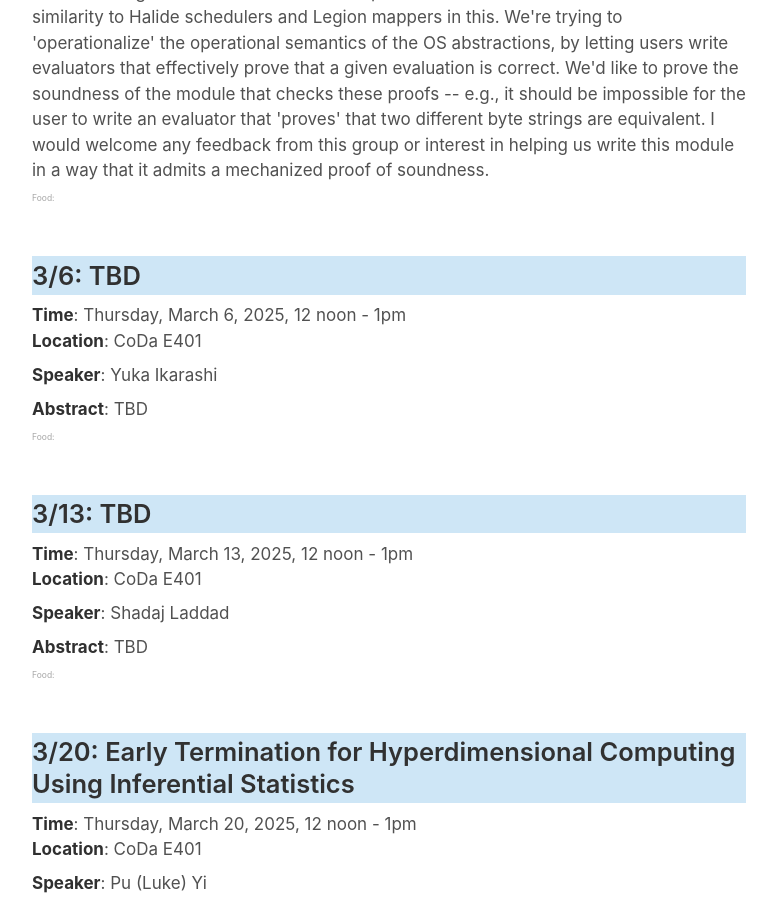
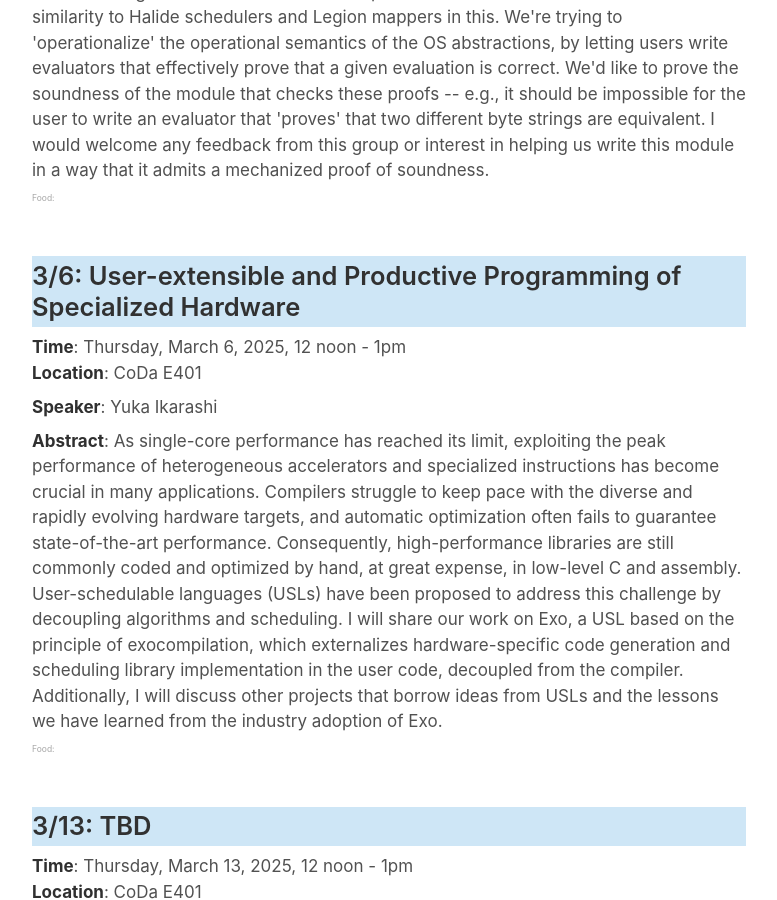
Before and after one commit to software-research-lunch/software-research-lunch.github.io, a Jekyll site: the page built from index.html, in a window 1280 px wide and 900 px high, scrolled down 4510 px. Shown: the whole window, without its empty margins (251-1028 px from the left). Built offline with Jekyll 4.4.1, drawn with Linux system fonts in a browser that asks for light colours.

Commit message:
_data: add yuka details

```diff
--- a/_data/schedule.yml
+++ b/_data/schedule.yml
@@ -92,10 +92,10 @@ What I'd like to talk about are our efforts to let users write their own evaluat
       speaker: "Keith Winstein"
       bio: "Keith Winstein is an associate professor of computer science. This work is led by PhD students Yuhan Deng and Akshay Srivatsan."
     - date: "2025-3-6"
-      abstract: "TBD"
-      title: "TBD"
+      abstract: "As single-core performance has reached its limit, exploiting the peak performance of heterogeneous accelerators and specialized instructions has become crucial in many applications. Compilers struggle to keep pace with the diverse and rapidly evolving hardware targets, and automatic optimization often fails to guarantee state-of-the-art performance. Consequently, high-performance libraries are still commonly coded and optimized by hand, at great expense, in low-level C and assembly. User-schedulable languages (USLs) have been proposed to address this challenge by decoupling algorithms and scheduling. I will share our work on Exo, a USL based on the principle of exocompilation, which externalizes hardware-specific code generation and scheduling library implementation in the user code, decoupled from the compiler. Additionally, I will discuss other projects that borrow ideas from USLs and the lessons we have learned from the industry adoption of Exo."
+      title: "User-extensible and Productive Programming of Specialized Hardware"
       speaker: "Yuka Ikarashi"
-      bio: "TBD"
+      bio: "Yuka Ikarashi is a fifth-year PhD candidate at MIT CSAIL. She received her MSc from MIT in 2022 and her BSc from the University of Tokyo in 2020. Passionate about compiler systems and programming languages for real-world applications, she co-created the Exo programming language. She has previously worked at Apple, Amazon, and CERN, applying her research to various high-performance hardware and applications. She has been awarded the Quad Fellowship, the Masason Foundation Fellowship, the Funai Foundation Fellowship, the ML and Systems Rising Stars Award, and the Rising Stars in EECS Award. Originally from Tokyo, Japan, she is an avid traveler and has visited 34 countries."
     - date: "2025-3-13"
       abstract: "TBD"
       title: "TBD"
```
